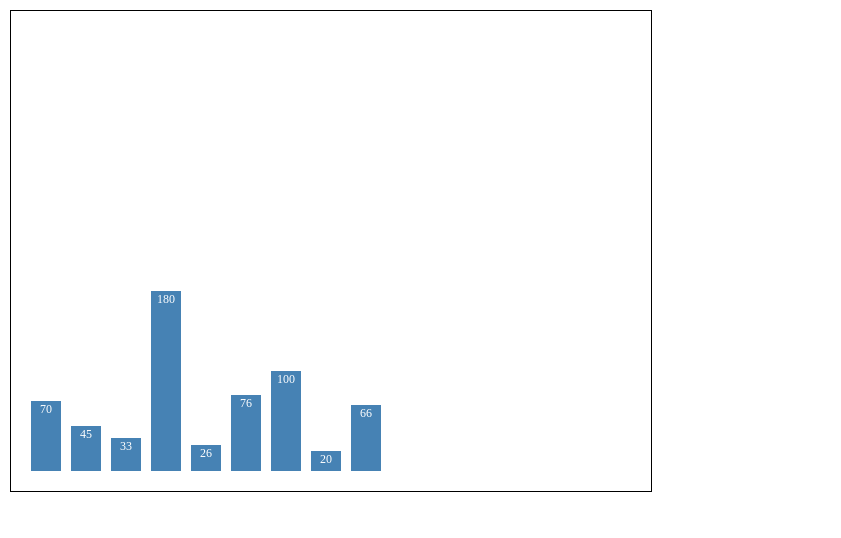
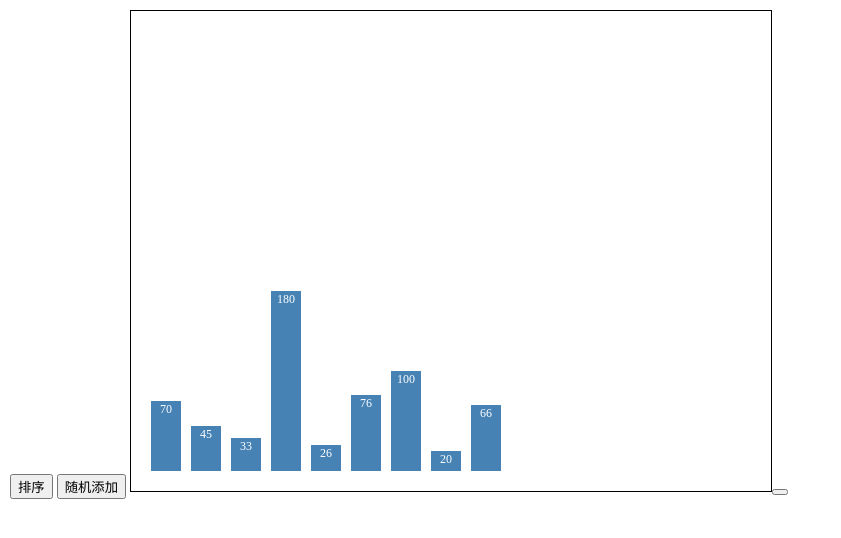
Before and after one commit to gstok/d3js-learn, a website built with webpack: page src/index.html in a window 1280 px wide. Shown: the whole page, without its empty margins (0-841 px from the left). Built offline with nearby package versions, Linux system fonts and the light colour scheme.

Commit message:
要去修改了，提交一下

```diff
--- a/src/index.html
+++ b/src/index.html
@@ -49,6 +49,8 @@
                 <tr></tr>
             </tbody>
         </table> -->
+        <button id="sortBtn">排序</button>
+        <button id="randBtn">随机添加</button>
     </div>
 </body>
 </html>
--- a/src/index.js
+++ b/src/index.js
@@ -1,4 +1,3 @@
-
 
 import * as d3 from "d3";
 
@@ -16,12 +15,13 @@ mySvg.attr("width", width);
 mySvg.attr("height", height);
 
 mySvg.append("rect");
+mySvg.append("text");
 
-let update = mySvg.selectAll("rect").data(dataSet);
-let enter = update.enter();
-let exit = update.exit();
-
-function setAttrs (rects) {
+function reDraw (dataSet) {
+    let rectUpdate = mySvg.selectAll("rect").data(dataSet);
+    let rectEnter = rectUpdate.enter();
+    let rectExit = rectUpdate.exit();
+    function rectSetAttrs (rects) {
         rects
             .attr("x", (d, i) => i * rectStep + pading.left)
             .attr("y", d => height - d - pading.bottom)
@@ -29,22 +29,14 @@ function setAttrs (rects) {
             .attr("height", d => d)
             .attr("fill", "steelblue");
     }
-
-setAttrs(update);
-
-let rects = enter.append("rect");
-setAttrs(rects);
-
-exit.remove();
-
-
-
+    rectSetAttrs(rectUpdate);
+    let rects = rectEnter.append("rect");
+    rectSetAttrs(rects);
+    rectExit.remove();
 
     let textUpdate = mySvg.selectAll("text").data(dataSet);
     let textEnter = textUpdate.enter();
     let textExit = textUpdate.exit();
-
-
     function textSetAttrs (texts) {
         texts
             .text(d => d)
@@ -56,7 +48,24 @@ function textSetAttrs (texts) {
             .attr("text-anchor", "middle")
             .attr("font-size", "12px");
     }
+    textSetAttrs(textUpdate);
+    let texts = textEnter.append("text");
+    textSetAttrs(texts);
+    textExit.remove();
+}
+
+reDraw(dataSet);
 
 
-let texts = textEnter.append("text");
-textSetAttrs(texts);
+d3Area.append("button")
+
+
+document.getElementById("sortBtn").addEventListener("click", () => {
+    dataSet.sort((a, b) => b - a);
+    reDraw(dataSet);
+});
+
+document.getElementById("randBtn").addEventListener("click", () => {
+    dataSet.push(Math.floor(Math.random() * 200));
+    reDraw(dataSet);
+});
```
Lines whose indentation alone changed are shown as unchanged.
